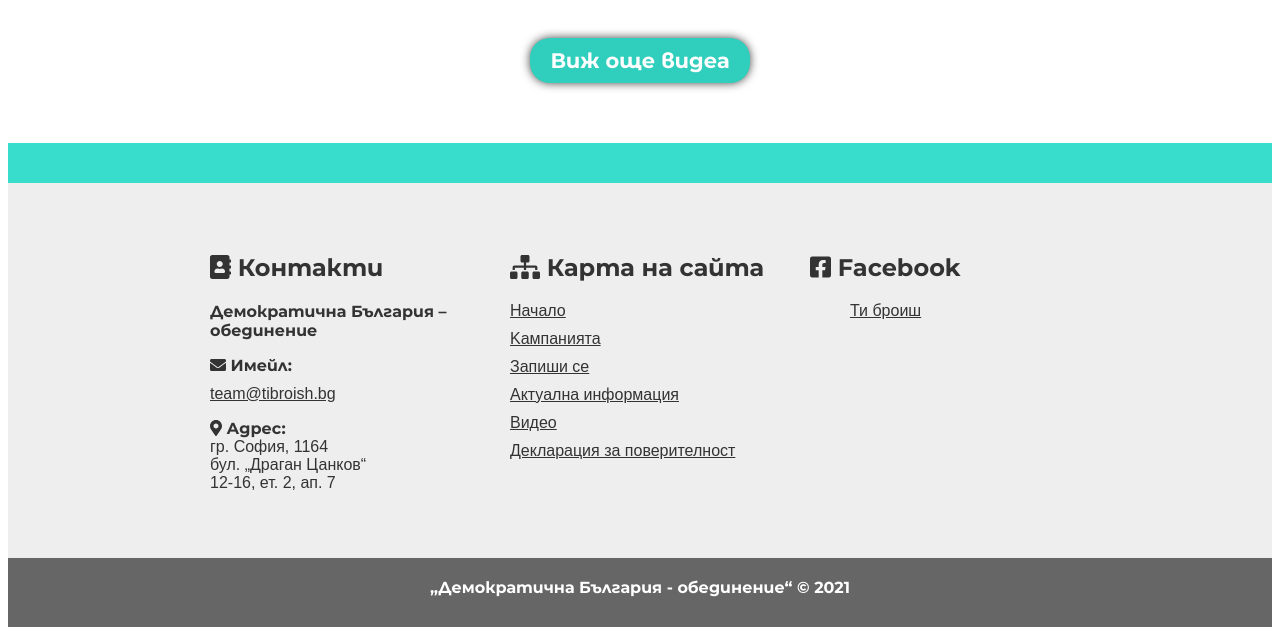
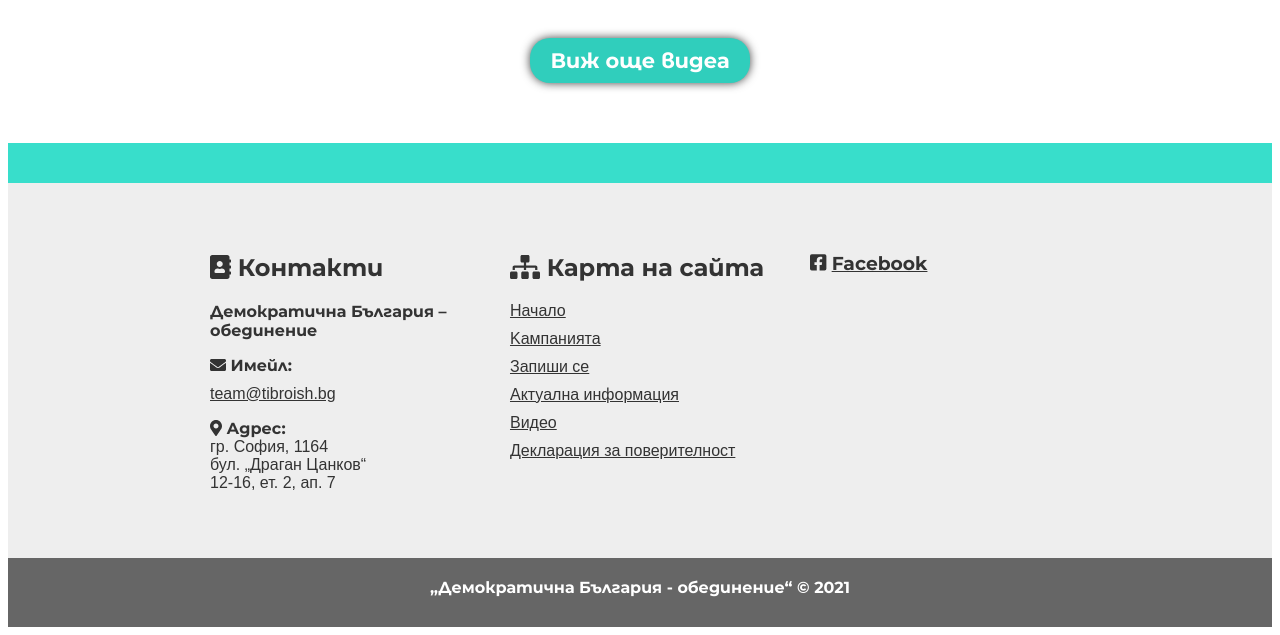
Before and after one commit to ti-broish/public, a React app: page / in a window 1280 px wide. Shown: the part 2668-3303 px from the top of the page. Built offline with nearby package versions, Linux system fonts and the light colour scheme; a web font is replaced by a local one.

Commit message:
Remove Facebook tracking

```diff
--- a/src/components/front/layout/Footer.js
+++ b/src/components/front/layout/Footer.js
@@ -95,10 +95,11 @@ export default props => {
                     </ul>
                 </FooterColumn>
                 <FooterColumn>
-                    <h2><FontAwesomeIcon icon={faFacebookSquare}/> Facebook</h2>
-                    <div style={{maxWidth: '100%'}} dangerouslySetInnerHTML={{__html: `
-                        <div class="fb-page" data-href="https://www.facebook.com/tibroish/" data-tabs="timeline" data-width="" data-height="200px" data-small-header="true" data-adapt-container-width="true" data-hide-cover="false" data-show-facepile="true"><blockquote cite="https://www.facebook.com/tibroish/" class="fb-xfbml-parse-ignore"><a href="https://www.facebook.com/tibroish/">Ти броиш</a></blockquote></div>
-                    `}}/>
+                    <h3>
+                        <FontAwesomeIcon icon={faFacebookSquare}/>
+                        &nbsp;
+                        <a href='https://www.facebook.com/tibroish/' style={{display: 'inline'}} target='_blank' rel='noopener noreferrer nofollow'>Facebook</a>
+                    </h3>
                 </FooterColumn>
             </FooterColumns>
             <Copyright>„Демократична България - обединение“ &copy; {new Date().getFullYear()}</Copyright>
--- a/src/index.ejs
+++ b/src/index.ejs
@@ -51,7 +51,5 @@
         <% } else { %>
             <script src="/bundles/bundle.js"></script>
         <% } %>
-        <div id="fb-root"></div>
-        <script async defer crossorigin="anonymous" src="https://connect.facebook.net/en_US/sdk.js#xfbml=1&version=v9.0&appId=0&autoLogAppEvents=1" nonce="IeSXLymW"></script>
     </body>
 </html>
```
